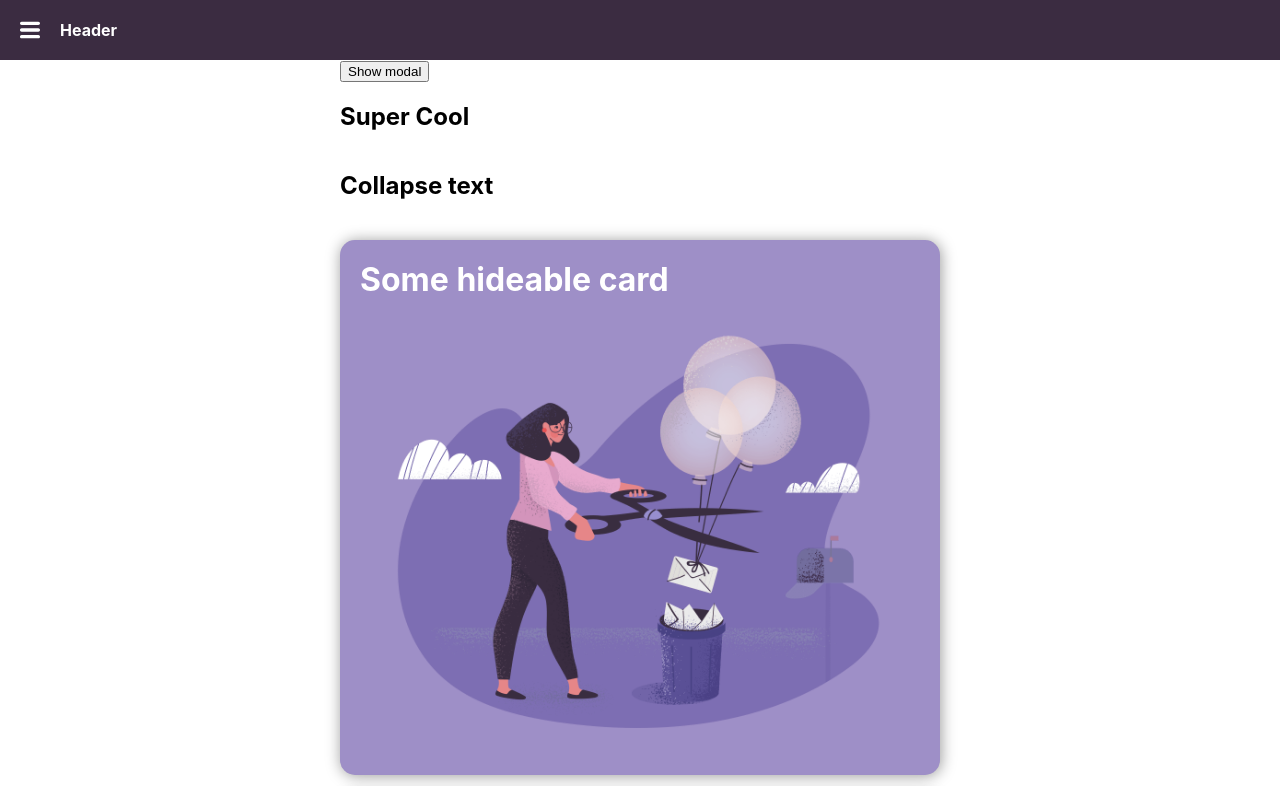
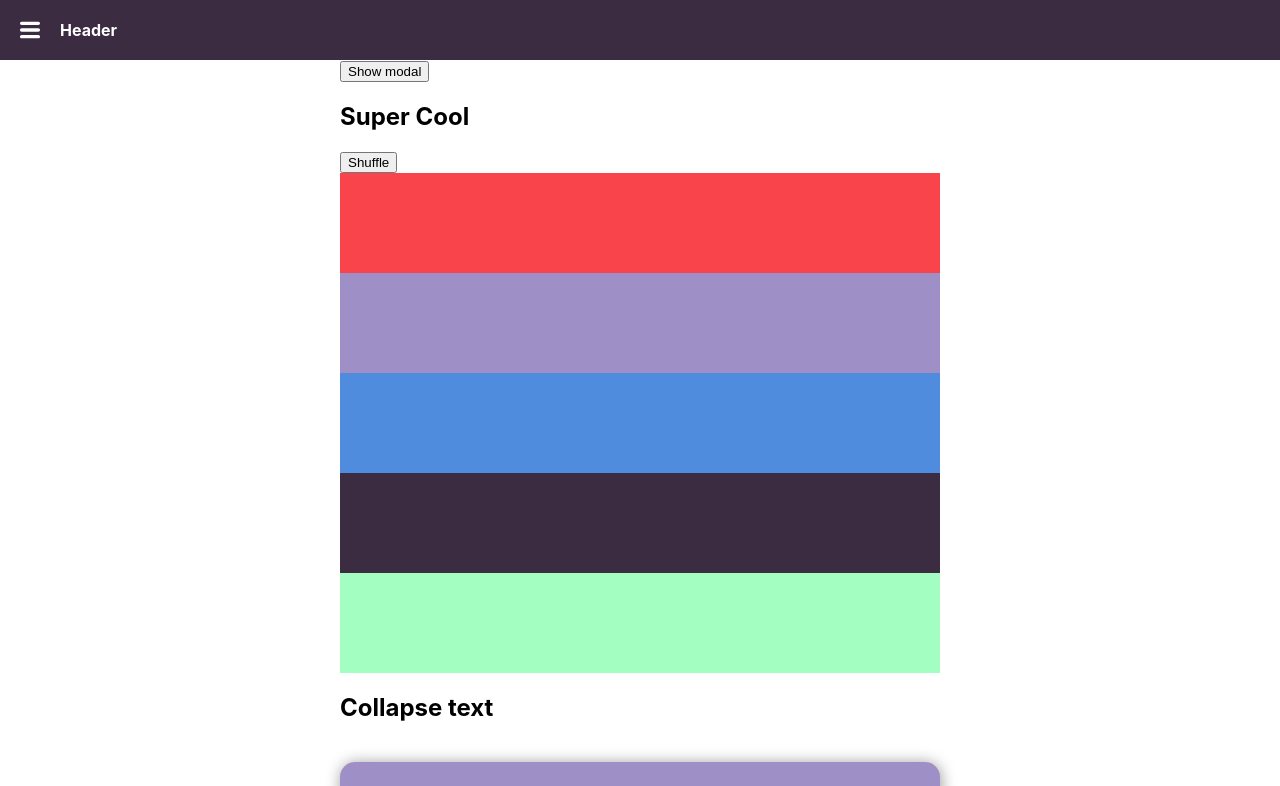
Before and after one commit to behuamuh/learn-framer-motion, a React (Create React App) app: page / in a window 1280 px wide. Shown: the top 786 px of the page. Built offline with nearby package versions, Linux system fonts and the light colour scheme.

Commit message:
added reorder animation example

```diff
--- a/src/App.tsx
+++ b/src/App.tsx
@@ -11,6 +11,7 @@ import Modal from './components/Modal';
 import Collapse from './components/Collapse';
 import Nav from './components/Nav';
 import HideableCard from './components/HideableCard';
+import ColorsList from './components/ColorsList';
 
 function App() {
   const [openModal, setOpenModal] = useState(false);
@@ -34,6 +35,7 @@ function App() {
             <img src={purp} alt="Card" />
           </Card>
         </Modal>
+        <ColorsList />
         <CardGrid>
           <Collapse title="Collapse text">
             Lorem ipsum, dolor sit amet consectetur adipisicing elit.
--- /dev/null
+++ b/src/components/ColorsList.tsx
@@ -0,0 +1,53 @@
+import { motion } from 'framer-motion';
+import React, { useState } from 'react';
+import styled from 'styled-components';
+
+const COLORS = [
+  'var(--red)',
+  'var(--purp)',
+  'var(--blue)',
+  'var(--black)',
+  'var(--green)',
+];
+
+const shuffle = (arr: any[]) => {
+  return arr
+    .slice()
+    .sort(() => Math.random() - 0.5);
+};
+
+interface Props {
+  className?: string;
+}
+
+const ColorsList = (props: Props) => {
+  const { className } = props;
+  const [colors, setColors] = useState(COLORS);
+
+  return (
+    <Wrapper className={className}>
+      <button onClick={() => setColors(shuffle(colors))}>Shuffle</button>
+      {colors.map(color => (
+        <motion.div
+          key={color}
+          layout
+          transition={{
+            type: 'spring',
+            damping: 10,
+            stiffness: 100,
+          }}
+          style={{
+            height: 100,
+            backgroundColor: color,
+          }}
+        />
+      ))}
+    </Wrapper>
+  );
+};
+
+export default ColorsList;
+
+const Wrapper = styled.div`
+
+`;
```
